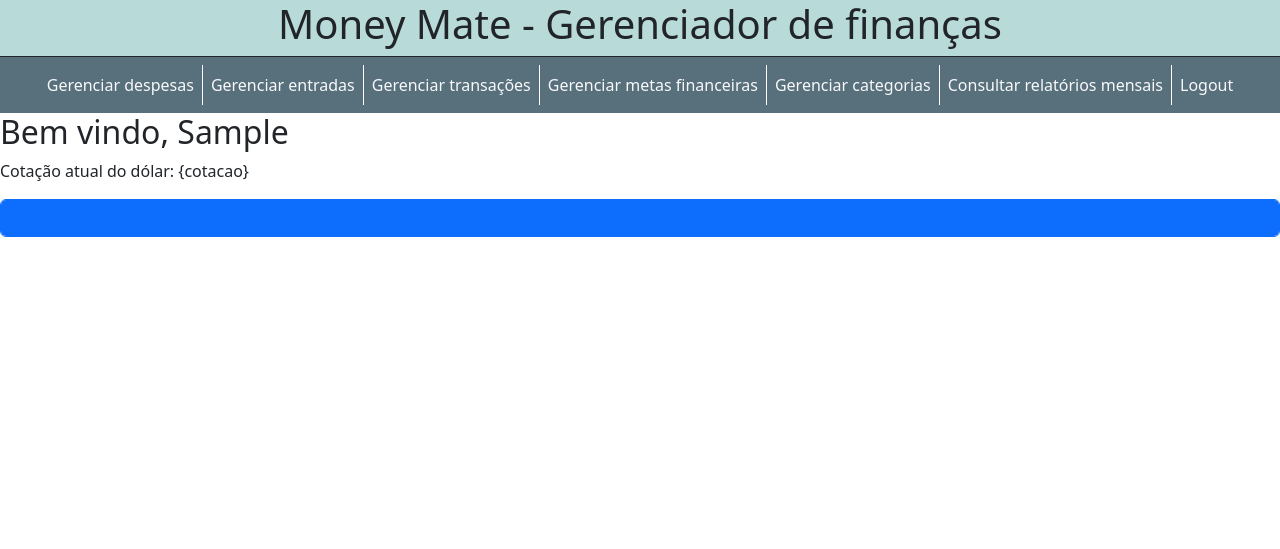
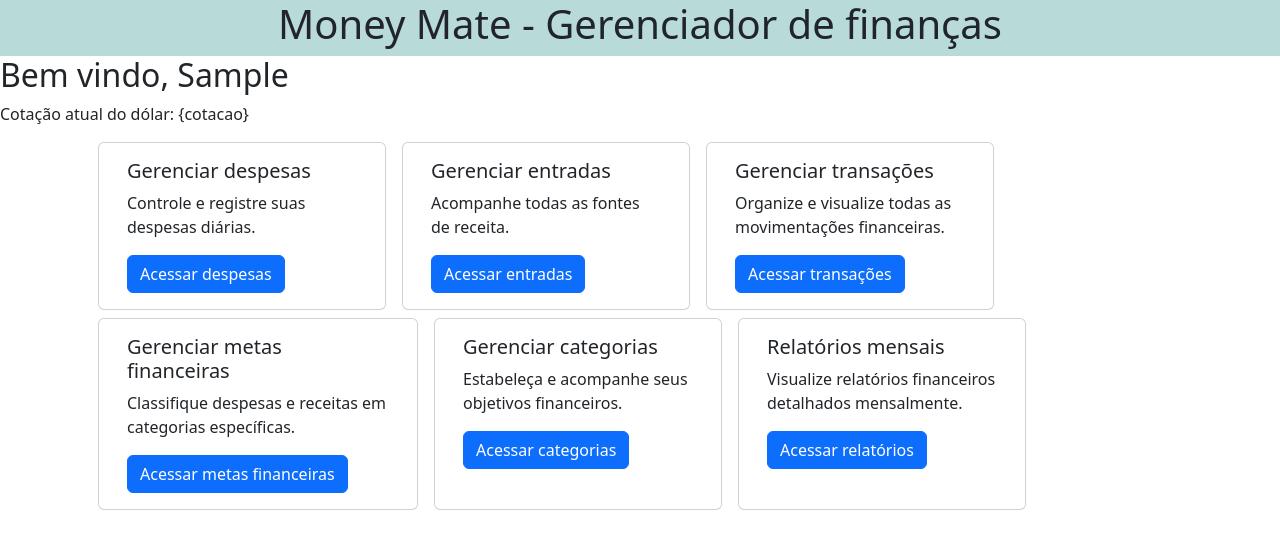
Before and after one commit to Andre-Torres21/moneymate, a Django app: page / in a window 1280 px wide. Shown: the top 549 px of the page. Run offline with Django 5.2, Linux system fonts and the light colour scheme; the visitor is signed in with stand-in values (Sample User, id 1).

Commit message:
Alterações

```diff
--- a/app/templates/app/base.html
+++ b/app/templates/app/base.html
@@ -10,11 +10,12 @@
         <link rel="stylesheet" href="{% static 'style.css' %}">
     </head>
     <body>
-        <header class="d-flex justify-content-center align-items-center flex-column">
+        <header class="d-flex flex-column justify-content-center align-items-center">
             <h1 class="text-center">Money Mate - Gerenciador de finanças</h1>
             {% block nav %}
                 <nav class="navbar navbar-expand-lg border-top border-dark d-flex justify-content-center">
                     <ul class="navbar-nav">
+                        <li class="nav-item border-end border-white"><a class="nav-link text-light" href="{% url 'index' %}">Página inicial</a></li>
                         <li class="nav-item border-end border-white"><a class="nav-link text-light" href="{% url 'despesas' %}">Gerenciar despesas</a></li>
                         <li class="nav-item border-end border-white"><a class="nav-link text-light" href="{% url 'entradas' %}">Gerenciar entradas</a></li>
                         <li class="nav-item border-end border-white"><a class="nav-link text-light" href="{% url 'transacoes' %}">Gerenciar transações</a></li>
@@ -57,7 +58,7 @@
                 </table>
             {% endblock %}
 
-            {% block add_form %}
+            {% block form %}
                 <h3 class="text-center mt-3">{% block form_title %}{% endblock %}</h3>
                 <form method="post" class="{% block form_classes %}{% endblock %}">
                     {% csrf_token %}
@@ -85,7 +86,9 @@
                             {% endfor %}
                         </div>
                     {% endfor %}
-                    <div class="col-12"><input type="submit" class="btn btn-primary" value="{% block form_submit %}{% endblock %}"></div>
+                    <div class="col-12">
+                        <input type="submit" class="btn btn-primary" value="{% block form_submit %}{% endblock %}">
+                    </div>
                 </form>
                 {% endblock %}
                 {% block cadastro %}{% endblock %}
--- a/app/templates/app/categorias.html
+++ b/app/templates/app/categorias.html
@@ -21,7 +21,7 @@
     </tr>
 {% endblock %}
 
-{% block form_classes %}row row-cols-lg-auto g-3 align-items-center{% endblock %}
+{% block form_classes %}row row-cols-lg-auto g-3 align-items-center justify-content-center{% endblock %}
 
 {% block form_submit %}Filtrar{% endblock %}
 
--- a/app/templates/app/delete_categoria.html
+++ b/app/templates/app/delete_categoria.html
@@ -4,7 +4,7 @@
 
 {% block form_title %}Excluir categoria{% endblock %}
 
-{% block button %}Excluir categoria{% endblock %}
+{% block form_submit %}Excluir categoria{% endblock %}
 
 {% block table %}
     {% comment %}{% endcomment %}
--- a/app/templates/app/delete_despesa.html
+++ b/app/templates/app/delete_despesa.html
@@ -4,7 +4,7 @@
 
 {% block form_title %}Excluir despesa{% endblock %}
 
-{% block button %}Excluir despesa{% endblock %}
+{% block form_submit %}Excluir despesa{% endblock %}
 
 {% block table %}
     {% comment %}{% endcomment %}
--- a/app/templates/app/despesas.html
+++ b/app/templates/app/despesas.html
@@ -28,7 +28,7 @@
     </tr>
 {% endblock %}
 
-{% block form_classes %}row row-cols-lg-auto g-3 align-items-center{% endblock %}
+{% block form_classes %}row row-cols-lg-auto g-3 align-items-center justify-content-center{% endblock %}
 
 {% block form_submit %}Filtrar{% endblock %}
 
--- a/app/templates/app/entradas.html
+++ b/app/templates/app/entradas.html
@@ -28,7 +28,7 @@
     </tr>
 {% endblock %}
 
-{% block form_classes %}row row-cols-lg-auto g-3 align-items-center{% endblock %}
+{% block form_classes %}row row-cols-lg-auto g-3 align-items-center justify-content-center{% endblock %}
 
 {% block form_submit %}Filtrar{% endblock %}
 
--- a/app/templates/app/index.html
+++ b/app/templates/app/index.html
@@ -1,8 +1,62 @@
 {% extends 'app/base.html' %}
+
+{% block title %}Money Mate{% endblock %}
+
+{% block nav %}
+    {% comment %}
+    {% endcomment %}
+{% endblock %}
 
 {% block index %}
     <h2>Bem vindo, {{request.user.first_name}}</h2>
     <p>Cotação atual do dólar: {cotacao}</p>
+
+    <div class="container mb-3">
+        <div class="row ms-3">
+            <div class="card me-3 mb-2" style="width: 18rem;">
+                <div class="card-body">
+                    <h5 class="card-title">Gerenciar despesas</h5>
+                    <p class="card-text">Controle e registre suas despesas diárias.</p>
+                    <a href="{% url 'despesas' %}" class="btn btn-primary">Acessar despesas</a>
+                </div>
+            </div>
+            <div class="card me-3 mb-2" style="width: 18rem;">
+                <div class="card-body">
+                    <h5 class="card-title">Gerenciar entradas</h5>
+                    <p class="card-text">Acompanhe todas as fontes de receita.</p>
+                    <a href="{% url 'entradas' %}" class="btn btn-primary">Acessar entradas</a>
+                </div>
+            </div>
+            <div class="card me-3 mb-2" style="width: 18rem;">
+                <div class="card-body">
+                    <h5 class="card-title">Gerenciar transações</h5>
+                    <p class="card-text">Organize e visualize todas as movimentações financeiras.</p>
+                    <a href="{% url 'transacoes' %}" class="btn btn-primary">Acessar transações</a>
+                </div>
+            </div>
+            <div class="card me-3 mb-2" style="width: 20rem;">
+                <div class="card-body">
+                    <h5 class="card-title">Gerenciar metas financeiras</h5>
+                    <p class="card-text">Classifique despesas e receitas em categorias específicas.</p>
+                    <a href="{% url 'metas_financeiras' %}" class="btn btn-primary">Acessar metas financeiras</a>
+                </div>
+            </div>
+            <div class="card me-3 mb-2" style="width: 18rem;">
+                <div class="card-body">
+                    <h5 class="card-title">Gerenciar categorias</h5>
+                    <p class="card-text">Estabeleça e acompanhe seus objetivos financeiros.</p>
+                    <a href="{% url 'categorias' %}" class="btn btn-primary">Acessar categorias</a>
+                </div>
+            </div>
+            <div class="card me-3 mb-2" style="width: 18rem;">
+                <div class="card-body">
+                    <h5 class="card-title">Relatórios mensais</h5>
+                    <p class="card-text">Visualize relatórios financeiros detalhados mensalmente.</p>
+                    <a href="{% url 'relatorio_mensal' %}" class="btn btn-primary">Acessar relatórios</a>
+                </div>
+            </div>
+        </div>
+    </div>
 {% endblock %}
 
 {% block form %}
--- a/app/templates/app/relatorio_mensal.html
+++ b/app/templates/app/relatorio_mensal.html
@@ -26,6 +26,6 @@
     {% endfor %}
 {% endblock %}
 
-{% block add_form %}
+{% block form %}
     {% comment %}{% endcomment %}
 {% endblock %}
--- a/app/templates/app/transacoes.html
+++ b/app/templates/app/transacoes.html
@@ -28,7 +28,7 @@
     </tr>
 {% endblock %}
 
-{% block form_classes %}row row-cols-lg-auto g-3 align-items-center{% endblock %}
+{% block form_classes %}row row-cols-lg-auto g-3 align-items-center justify-content-center{% endblock %}
 
 {% block form_submit %}Filtrar{% endblock %}
 
--- a/app/templates/app/update_categoria.html
+++ b/app/templates/app/update_categoria.html
@@ -4,7 +4,9 @@
 
 {% block form_title %}Editar categoria{% endblock %}
 
-{% block button %}Atualizar categoria{% endblock %}
+{% block form_classes %}col-6 offset-md-3 mt-3{% endblock %}
+
+{% block form_submit %}Atualizar categoria{% endblock %}
 
 {% block table %}
     {% comment %}{% endcomment %}
--- a/app/templates/app/update_despesa.html
+++ b/app/templates/app/update_despesa.html
@@ -4,7 +4,9 @@
 
 {% block form_title %}Editar despesa{% endblock %}
 
-{% block button %}Atualizar despesa{% endblock %}
+{% block form_classes %}col-6 offset-md-3 mt-3{% endblock %}
+
+{% block form_submit %}Atualizar despesa{% endblock %}
 
 {% block table %}
     {% comment %}{% endcomment %}
--- a/app/templates/app/update_entrada.html
+++ b/app/templates/app/update_entrada.html
@@ -4,7 +4,9 @@
 
 {% block form_title %}Editar entrada{% endblock %}
 
-{% block button %}Atualizar entrada{% endblock %}
+{% block form_classes %}col-6 offset-md-3 mt-3{% endblock %}
+
+{% block form_submit %}Atualizar entrada{% endblock %}
 
 {% block table %}
     {% comment %}{% endcomment %}
--- a/app/templates/app/update_meta_financeira.html
+++ b/app/templates/app/update_meta_financeira.html
@@ -4,7 +4,9 @@
 
 {% block form_title %}Editar meta financeira{% endblock %}
 
-{% block button %}Atualizar meta financeira{% endblock %}
+{% block form_classes %}col-6 offset-md-3 mt-3{% endblock %}
+
+{% block form_submit %}Atualizar meta financeira{% endblock %}
 
 {% block table %}
     {% comment %}{% endcomment %}
--- a/app/templates/app/update_transacao.html
+++ b/app/templates/app/update_transacao.html
@@ -4,7 +4,9 @@
 
 {% block form_title %}Editar transação{% endblock %}
 
-{% block button %}Atualizar transação{% endblock %}
+{% block form_classes %}col-6 offset-md-3 mt-3{% endblock %}
+
+{% block form_submit %}Atualizar transação{% endblock %}
 
 {% block table %}
     {% comment %}{% endcomment %}
--- a/app/templates/app/update_valor_meta_financeira.html
+++ b/app/templates/app/update_valor_meta_financeira.html
@@ -4,7 +4,9 @@
 
 {% block form_title %}Editar valor a guardar{% endblock %}
 
-{% block button %}Editar valor{% endblock%}
+{% block form_classes %}col-6 offset-md-3 mt-3{% endblock %}
+
+{% block form_submit %}Editar valor{% endblock%}
 
 {% block table %}
     {% comment %}{% endcomment %}
```
Also changed, not shown: app/models.py (+10 -10 lines), app/templates/app/metas_financeiras.html (+6 -2 lines), app/migrations/0001_initial.py, app/migrations/0002_remove_entrada_fonte_entrada_nome.py (deleted).
